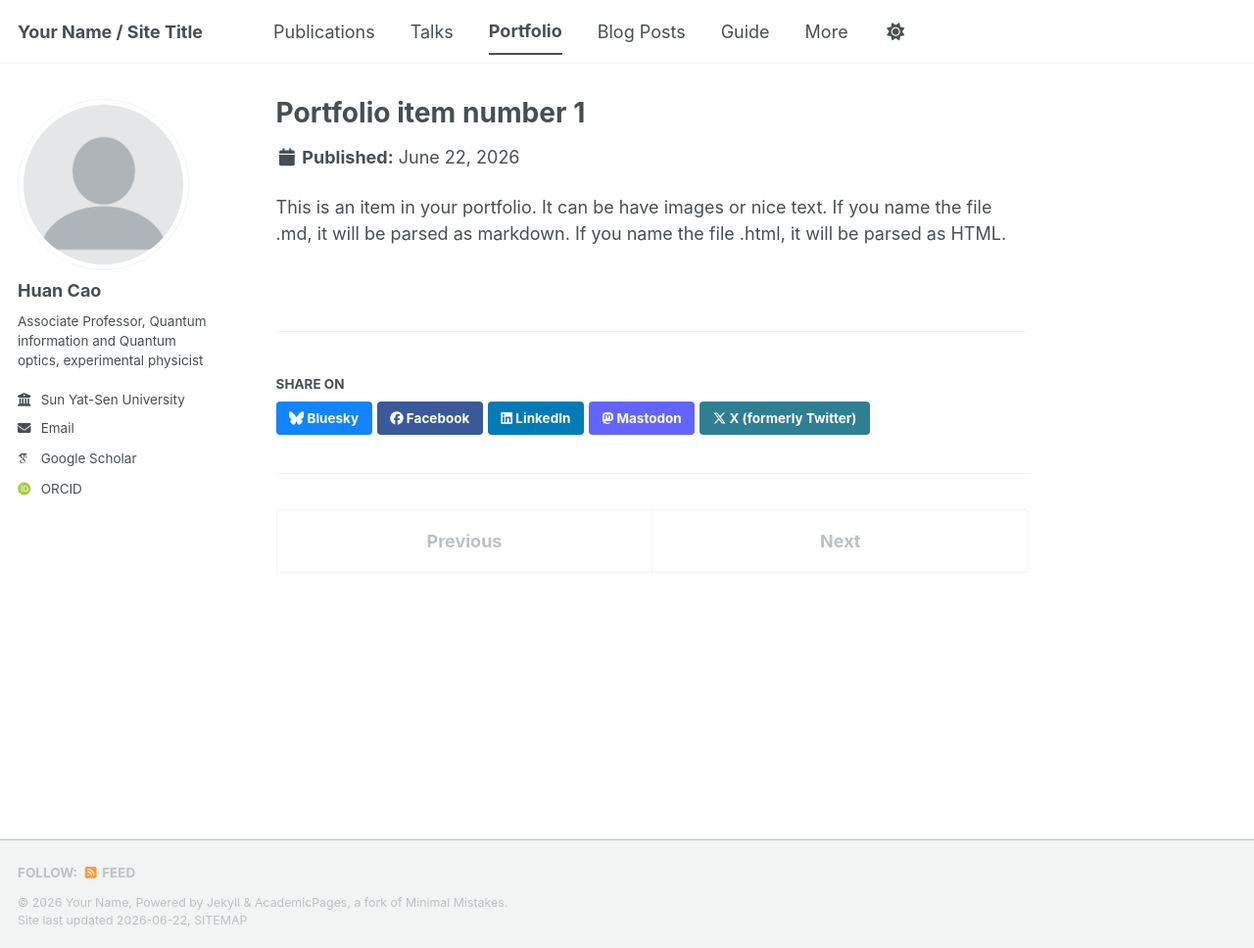
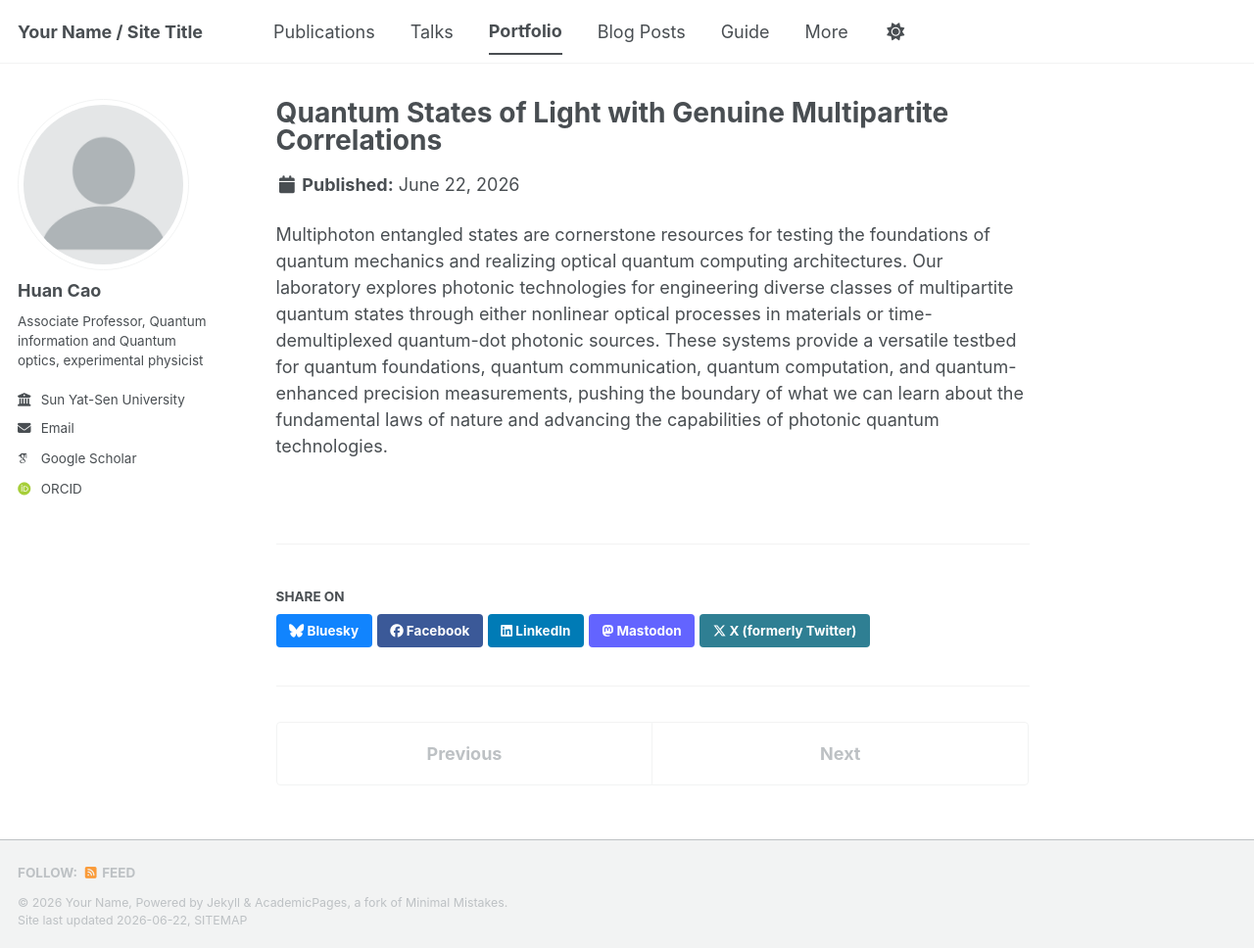
Before and after one commit to Huan-Cao/Huan-Cao.github.io, a Jekyll site: the page built from _portfolio/portfolio-1.md, in a window 1280 px wide and 968 px high. Shown: the whole window at 98% size. Built offline with Jekyll 4.4.1, drawn with Linux system fonts in a browser that asks for light colours; some web fonts are replaced; a script bundle is joined from its source files by our own code; library files that are not in the unit come from our copies.

Commit message:
Update portfolio-1.md

```diff
--- a/_portfolio/portfolio-1.md
+++ b/_portfolio/portfolio-1.md
@@ -1,7 +1,7 @@
 ---
-title: "Portfolio item number 1"
+title: "Quantum States of Light with Genuine Multipartite Correlations"
 excerpt: "Short description of portfolio item number 1<br/><img src='/images/500x300.png'>"
 collection: portfolio
 ---
 
-This is an item in your portfolio. It can be have images or nice text. If you name the file .md, it will be parsed as markdown. If you name the file .html, it will be parsed as HTML.
+Multiphoton entangled states are cornerstone resources for testing the foundations of quantum mechanics and realizing optical quantum computing architectures. Our laboratory explores photonic technologies for engineering diverse classes of multipartite quantum states through either nonlinear optical processes in materials or time-demultiplexed quantum-dot photonic sources. These systems provide a versatile testbed for quantum foundations, quantum communication, quantum computation, and quantum-enhanced precision measurements, pushing the boundary of what we can learn about the fundamental laws of nature and advancing the capabilities of photonic quantum technologies.
```
